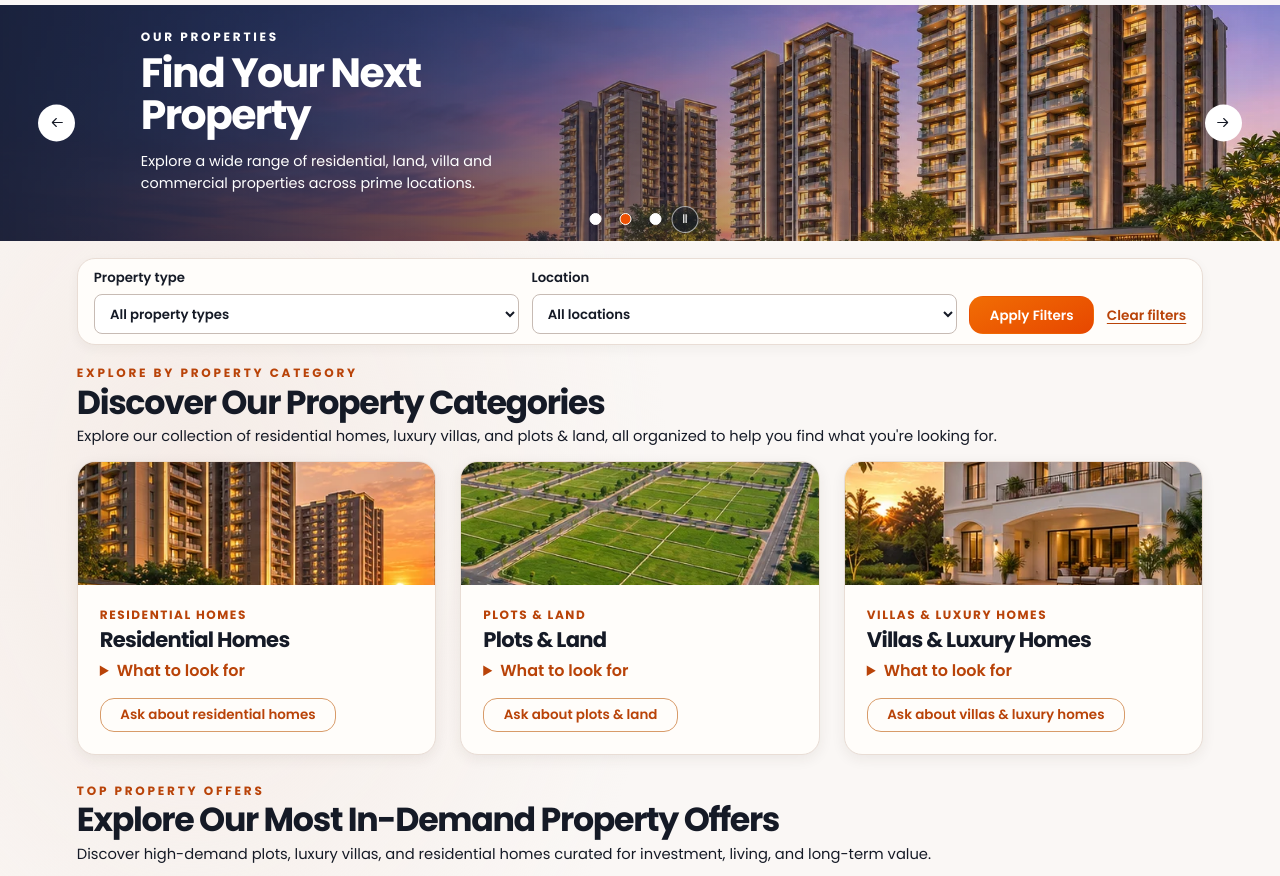
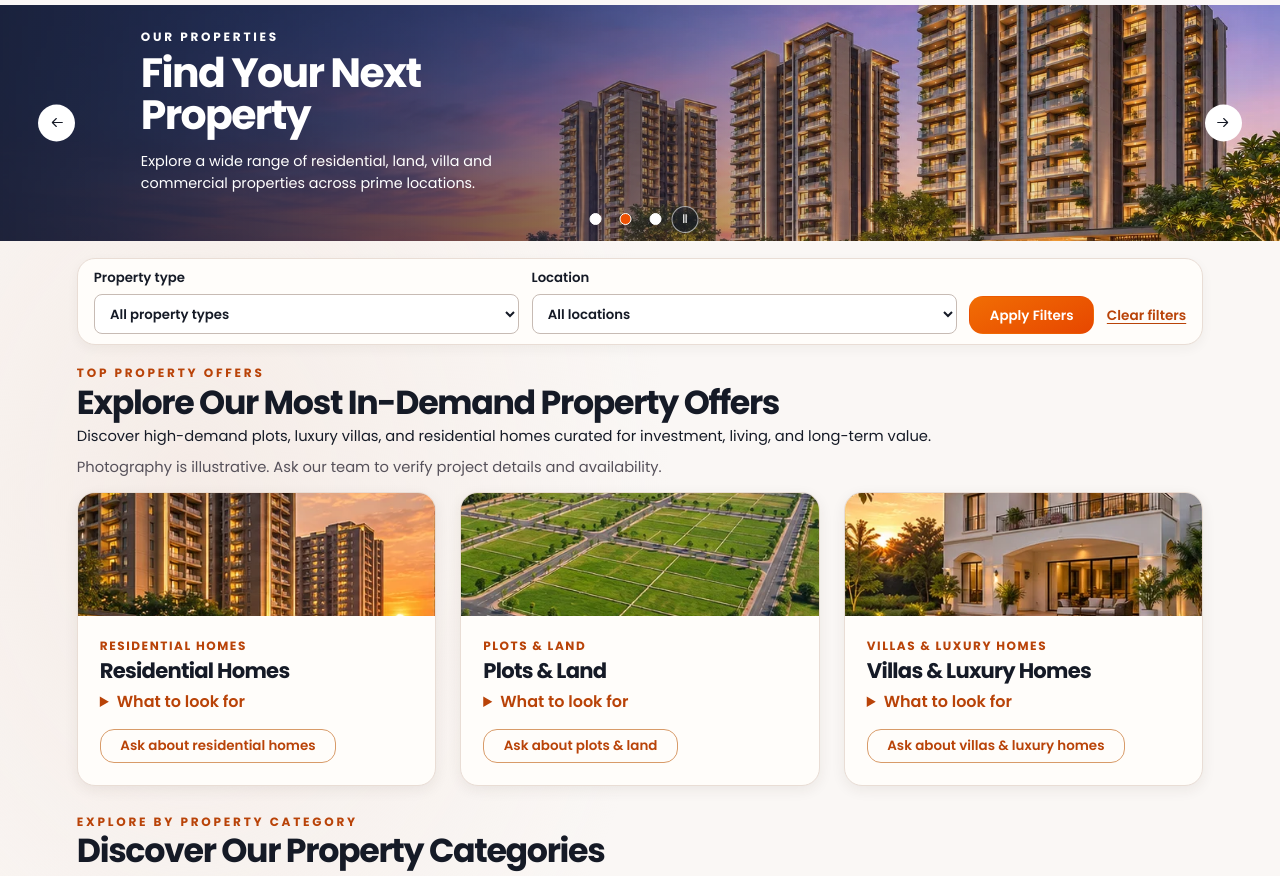
Before and after one commit to kishan135/Fractobite_Realty, a plain HTML site: page properties.html in a window 1280 px wide. Shown: the part 69-945 px from the top of the page. Drawn offline with Linux system fonts and the light colour scheme.

Commit message:
Swap Properties section text blocks

```diff
--- a/properties.html
+++ b/properties.html
@@ -105,9 +105,10 @@
     <div id="catalog-results">
       <section class="catalog-section" aria-labelledby="category-title">
         <header id="catalog-category-heading" class="catalog-section-heading">
-          <p class="eyebrow">Explore by Property Category</p>
-          <h2 id="category-title">Discover Our Property Categories</h2>
-          <p>Explore our collection of residential homes, luxury villas, and plots &amp; land, all organized to help you find what you're looking for.</p>
+          <p class="eyebrow">Top Property Offers</p>
+          <h2 id="category-title">Explore Our Most In-Demand Property Offers</h2>
+          <p>Discover high-demand plots, luxury villas, and residential homes curated for investment, living, and long-term value.</p>
+          <p class="catalog-photo-note">Photography is illustrative. Ask our team to verify project details and availability.</p>
         </header>
         <p class="result-status catalog-status" id="catalog-status" role="status"></p>
         <div class="directory-grid property-directory">
@@ -172,10 +173,9 @@
 
     <section id="top-offers" class="catalog-section catalog-offers" aria-labelledby="top-offers-title">
       <header class="catalog-section-heading">
-        <p class="eyebrow">Top Property Offers</p>
-        <h2 id="top-offers-title">Explore Our Most In-Demand Property Offers</h2>
-        <p>Discover high-demand plots, luxury villas, and residential homes curated for investment, living, and long-term value.</p>
-        <p class="catalog-photo-note">Photography is illustrative. Ask our team to verify project details and availability.</p>
+        <p class="eyebrow">Explore by Property Category</p>
+        <h2 id="top-offers-title">Discover Our Property Categories</h2>
+        <p>Explore our collection of residential homes, luxury villas, and plots &amp; land, all organized to help you find what you're looking for.</p>
       </header>
       <section class="offer-section" data-offer-type="Plot" aria-labelledby="offers-plots">
         <div class="offer-intro">
```
